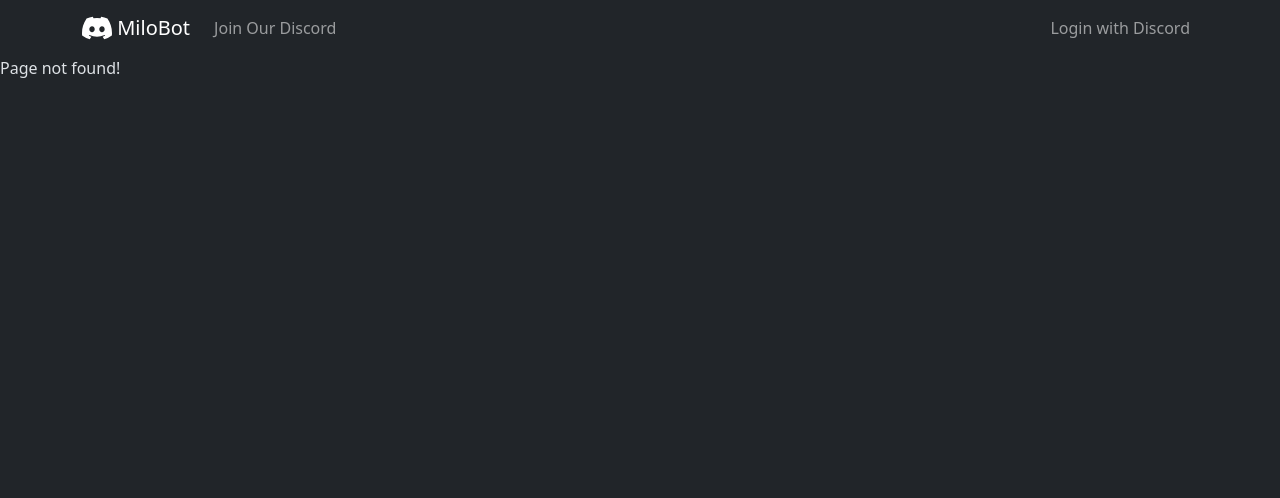
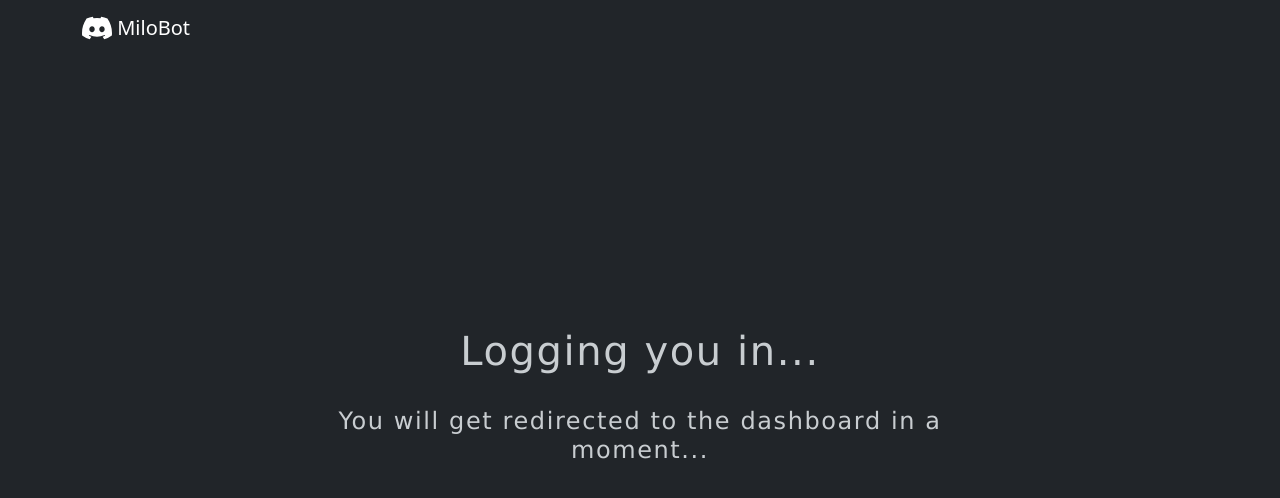
Before and after one commit to MiloBotDev/MiloBot-dashboard, a React (Create React App) app: page /login-redirect in a window 1280 px wide. Before the commit this address had no page. Shown: the top 498 px of the page. Built offline with nearby package versions, Linux system fonts and the light colour scheme; no server answers.

Commit message:
Get login working and refactorings

```diff
--- a/src/App.js
+++ b/src/App.js
@@ -8,6 +8,7 @@ import NotFound from './pages/notfound/NotFound';
 import { useState } from 'react';
 import Dashboard from './pages/dashboard/Dashboard';
 import NavBar from './components/NavBar';
+import LoginRedirect from './pages/login-redirect/LoginRedirect';
 
 const initialUserState = {
   loggedIn: false
@@ -19,12 +20,12 @@ function App() {
   return (
     <>
       <BrowserRouter>
-        <NavBar userState={userState} />
         <Routes>
           <Route path="/">
             <Route index element={<Home userState={userState} />} />
             <Route path="login" element={<Login userState={userState} />} />
             <Route path="dashboard" element={<Dashboard userState={userState} />} />
+            <Route path="login-redirect" element={<LoginRedirect userState={userState} />} />
             <Route path="*" element={<NotFound />} />
           </Route>
         </Routes>
--- a/src/components/NavBar.js
+++ b/src/components/NavBar.js
@@ -2,6 +2,7 @@ import Container from 'react-bootstrap/Container';
 import Nav from 'react-bootstrap/Nav';
 import Navbar from 'react-bootstrap/Navbar';
 import { useLocation, Link } from 'react-router-dom';
+import config from '../config.json';
 
 const NavBar = ({userState}) => {
   return (
@@ -41,10 +42,27 @@ function NavRightSide({userState}) {
   } else if (!userState.loggedIn) {
     return(
       <>
-        <Nav.Link as={Link} to="/login">Login with Discord</Nav.Link>
+        <Nav.Link onClick={goToLogIn}>Login with Discord</Nav.Link>
       </>
     )
   }
 }
 
+async function goToLogIn() {
+  console.log('exeucting');
+  const authorizeUrl = 'https://discord.com/oauth2/authorize';
+  const params = new URLSearchParams();
+  params.append('response_type', 'code');
+  params.append('client_id', config.clientId.toString());
+  params.append('scope', 'identify guilds');
+  params.append('redirect_uri', config.baseUrl + '/login-redirect');
+  params.append('prompt', 'consent');
+  const stateResponse = await fetch(config.apiUrl + '/random-state-string');
+  const state = await stateResponse.text();
+  sessionStorage.setItem('state', state);
+  params.append('state', state);
+  const fullAuthorizeUrl = authorizeUrl + '?' + params.toString();
+  window.location.replace(fullAuthorizeUrl);
+}
+
 export default NavBar;
--- /dev/null
+++ b/src/components/NavBarSimple.js
@@ -0,0 +1,24 @@
+import Container from 'react-bootstrap/Container';
+import Navbar from 'react-bootstrap/Navbar';
+import { Link } from 'react-router-dom';
+
+const NavBarSimple = () => {
+  return (
+    <Navbar bg="dark" variant="dark">
+      <Container>
+        <Navbar.Brand as={Link} to="/">
+          <img
+            alt=""
+            src="/discord-mark-white.svg"
+            width="30"
+            height="30"
+            className="d-inline-block align-top"
+          />{' '}
+          MiloBot
+        </Navbar.Brand>
+      </Container>
+    </Navbar>
+  )
+}
+
+export default NavBarSimple;
--- a/src/pages/dashboard/Dashboard.js
+++ b/src/pages/dashboard/Dashboard.js
@@ -3,7 +3,7 @@ import { Navigate } from 'react-router-dom';
 const Dashboard = ({userState}) => {
   return (
     <>
-      { !userState.loggedIn ? <Navigate to="/login" /> : null }
+      {/* !userState.loggedIn ? <Navigate to="/login" /> : null */}
       <p>This is the bot dashboard</p>
     </>
   )
--- a/src/pages/home/Home.js
+++ b/src/pages/home/Home.js
@@ -1,8 +1,10 @@
 import styles from './Home.module.scss';
+import NavBar from '../../components/NavBar';
 
 const Home = ({userState}) => {
   return (
     <>
+      <NavBar userState={userState} />
       <div class={styles['page-wrapper']}>
         <h1 className={styles['main-text']}>MiloBot - An open-source Discord Bot to play games and more</h1>
       </div>
--- /dev/null
+++ b/src/pages/login-redirect/LoginRedirect.js
@@ -0,0 +1,33 @@
+import styles from './LoginRedirect.module.scss';
+import NavBarSimple from '../../components/NavBarSimple';
+import { useEffect } from 'react';
+import config from '../../config';
+
+const LoginRedirect = () => {
+
+  useEffect(() => {
+    (async () => {
+      const formData = new FormData();
+      const code = new URLSearchParams(window.location.search).get('code');
+      const loginResponse = (await fetch(config.apiUrl + '/do-login?'
+          + new URLSearchParams({code})));
+      const sessionJwtToken = await loginResponse.text();
+      localStorage.setItem('session-jwt-token', sessionJwtToken);
+      console.log(sessionJwtToken);
+      window.location.replace('/dashboard');
+    })();
+  });
+
+  return (
+    <>
+      <NavBarSimple />
+      <div className={styles['main-text']}>
+        <h1>Logging you in...</h1>
+        <br />
+        <h4>You will get redirected to the dashboard in a moment...</h4>
+      </div>
+    </>
+  )
+};
+
+export default LoginRedirect;
--- /dev/null
+++ b/src/pages/login-redirect/LoginRedirect.module.scss
@@ -0,0 +1,20 @@
+@import '~bootstrap/scss/bootstrap';
+
+.main-text {
+  text-align: center;
+  justify-content: center;
+  font-family: Verdana, sans-serif;
+  letter-spacing: $spacer * 0.1;
+  margin: 0;
+  position: absolute;
+  top: 50%;
+  left: 50%;
+  transform: translate(-50%, -50%);
+  animation: main-text-blink 2s infinite;
+}
+
+@keyframes main-text-blink {
+  50% {
+    opacity: 0.5;
+  }
+}
--- a/src/pages/login/Login.js
+++ b/src/pages/login/Login.js
@@ -1,10 +1,12 @@
 import { Navigate } from 'react-router-dom';
+import config from '../../config.json';
 
 const Login = ({userState}) => {
   return (
     <>
+
       <p>Login page</p>
-      { userState.loggedIn ? <Navigate to="/dashboard" /> : null }
+      { userState.loggedIn ? <Navigate to="/dashboard" /> : <LoginLink /> }
       {userState.loggedIn ? (
           <p>loggedin</p>
         ) : (
@@ -14,4 +16,19 @@ const Login = ({userState}) => {
   )
 };
 
+function LoginLink() {
+  const authorizeUrl = 'https://discord.com/oauth2/authorize';
+  const params = new URLSearchParams();
+  params.append('response_type', 'code');
+  params.append('client_id', config.clientId);
+  params.append('scope', 'identify guilds');
+  params.append('redirect_uri', config.apiUrl + '/login/redirect');
+  params.append('prompt', 'none');
+  const fullAuthorizeUrl = authorizeUrl + '?' + params.toString();
+  window.location.replace(fullAuthorizeUrl);
+  return (
+    <p>Redirecting</p>
+  )
+}
+
 export default Login;
```
